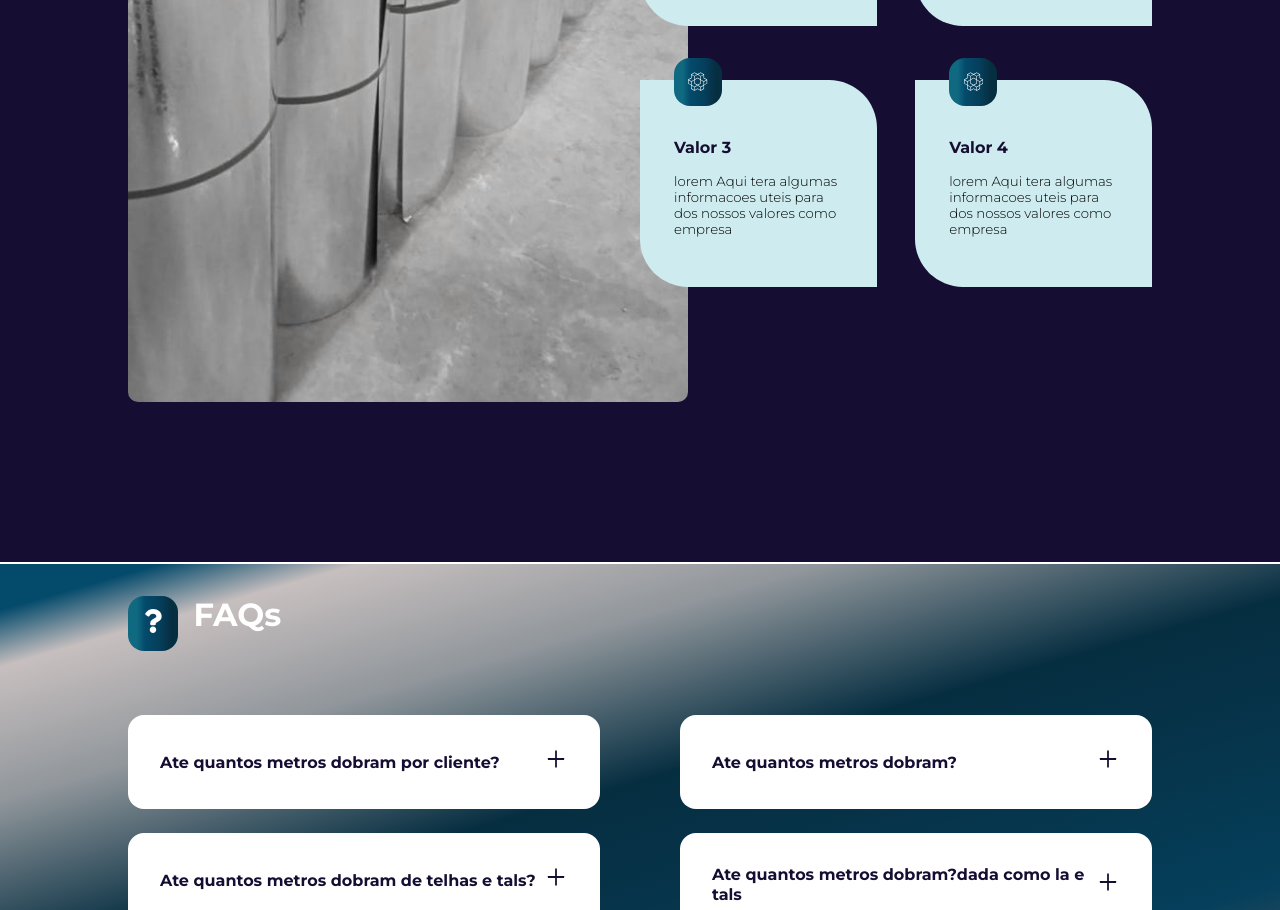
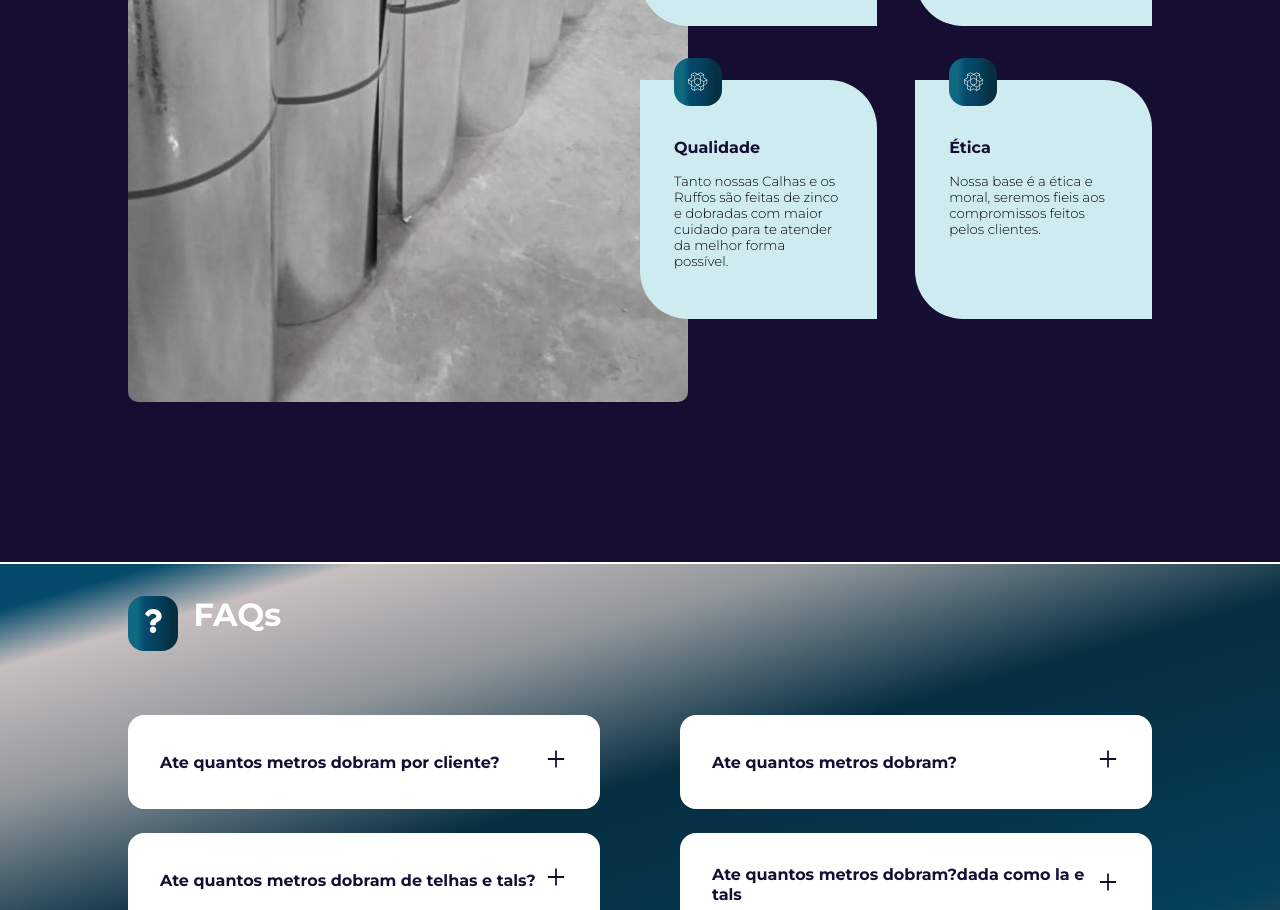
Before and after one commit to lucas-jacinto/Goias-Zinco-LP, a React (Create React App) app: page / in a window 1280 px wide. Shown: the part 2520-3430 px from the top of the page. Built offline with nearby package versions, Linux system fonts and the light colour scheme.

Commit message:
adicionando textos2

```diff
--- a/src/data.js
+++ b/src/data.js
@@ -79,14 +79,14 @@ export const valores = [
   {
     id: 3,
     icon: <SiOpenaigym />,
-    title: 'Valor 3',
-    desc: 'lorem Aqui tera algumas informacoes uteis para dos nossos valores como empresa'
+    title: 'Qualidade',
+    desc: 'Tanto nossas Calhas e os Ruffos são feitas de zinco e dobradas com maior cuidado para te atender da melhor forma possível.'
   },
   {
     id: 4,
     icon: <SiOpenaigym />,
-    title: 'Valor 4',
-    desc: 'lorem Aqui tera algumas informacoes uteis para dos nossos valores como empresa'
+    title: 'Ética',
+    desc: 'Nossa base é a ética e moral, seremos fieis aos compromissos feitos pelos clientes. '
   }
 ]
 
```
